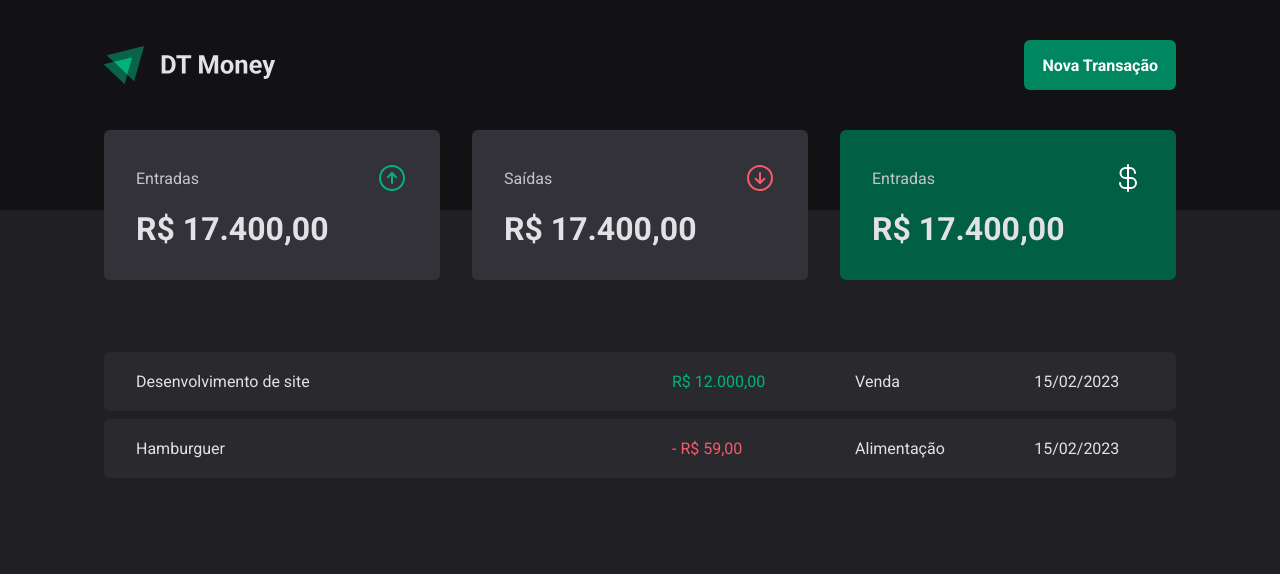
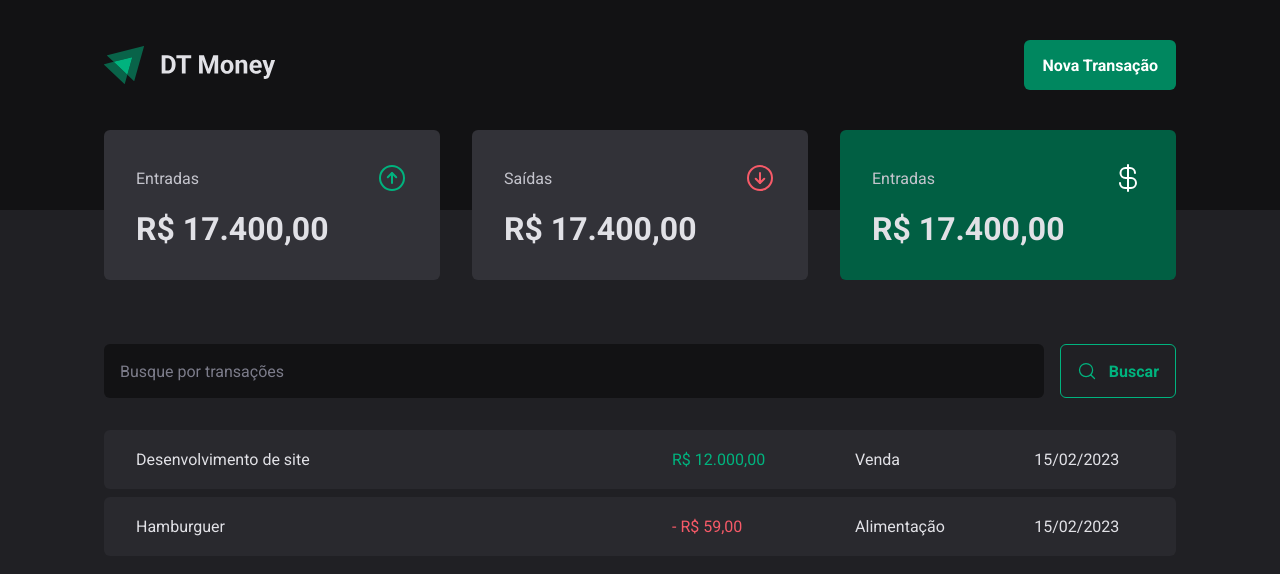
Before and after one commit to felipengr/DT-Money, a React (Vite) app: page / in a window 1280 px wide. Shown: the top 574 px of the page. Built offline with nearby package versions, Linux system fonts and the light colour scheme.

Commit message:
Componente: SearchForm

```diff
--- /dev/null
+++ b/src/pages/Transactions/components/SearchForm/index.tsx
@@ -0,0 +1,14 @@
+import { MagnifyingGlass } from "phosphor-react";
+import { SearchFormContainer } from "./styles";
+
+export function SearchForm() {
+    return (
+        <SearchFormContainer>
+            <input type="text" placeholder="Busque por transações" />
+            <button type="submit">
+                <MagnifyingGlass size={20} />
+                Buscar
+            </button>
+        </SearchFormContainer>
+    )
+}
--- /dev/null
+++ b/src/pages/Transactions/components/SearchForm/styles.ts
@@ -0,0 +1,39 @@
+import styled from "styled-components";
+
+export const SearchFormContainer = styled.form`
+    display: flex;
+    gap: 1rem;
+
+    input {
+        flex: 1;
+        border-radius: 6px;
+        border: 0;
+        background: ${props => props.theme["gray-900"]};
+        color: ${props => props.theme["gray-300"]};
+        padding: 1rem;
+
+        &::placeholder {
+            color: ${props => props.theme["gray-500"]};
+        }
+    }
+
+    button {
+        display: flex;
+        align-items: center;
+        gap: 0.75rem;
+        padding: 1rem;
+        background-color: transparent;
+        border: 1px solid ${props => props.theme["green-300"]};
+        color: ${props => props.theme["green-300"]};
+        font-weight: bold;
+        border-radius: 6px;
+        transition: background-color 0.2s, color 0.2s, border-color 0.2s;
+        cursor: pointer;
+
+        &:hover {
+            background-color: ${props => props.theme["green-500"]};
+            border-color: ${props => props.theme["green-500"]};
+            color: ${props => props.theme.white};
+        }
+    }
+`
--- a/src/pages/Transactions/index.tsx
+++ b/src/pages/Transactions/index.tsx
@@ -1,5 +1,6 @@
 import { Header } from "../../components/Header";
 import { Summary } from "../../components/Summary";
+import { SearchForm } from "./components/SearchForm";
 import { PriceHighlight, TransactionsContainer, TransactionTable } from "./styles";
 
 export function Transactions() {
@@ -8,6 +9,7 @@
             <Header />
             <Summary />
             <TransactionsContainer>
+                <SearchForm />
                 <TransactionTable>
                     <tbody>
                         <tr>
--- a/src/pages/Transactions/styles.ts
+++ b/src/pages/Transactions/styles.ts
@@ -11,7 +11,7 @@
     width: 100%;
     border-collapse: separate;
     border-spacing: 0 0.5rem;
-    /* margin-top: 1.5rem; */
+    margin-top: 1.5rem;
 
     td {
         padding: 1.25rem 2rem;
```
